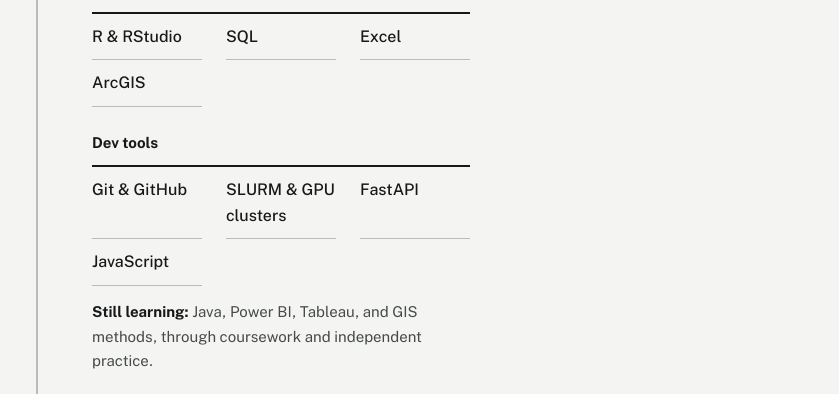
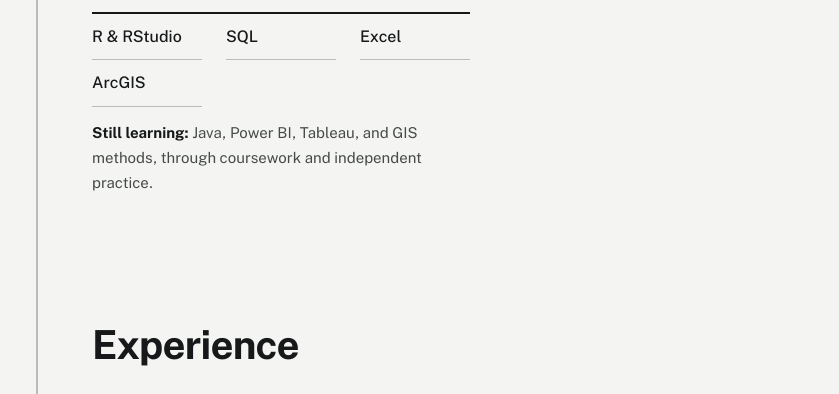
Before and after one commit to mtnnguyen/mtnnguyen.github.io, a plain HTML site: page index.html in a window 1280 px wide. Shown: the part 1068-1462 px from the top of the page, without its empty margins (408-1247 px from the left). Drawn offline with Linux system fonts and the light colour scheme.

Commit message:
Drop Dev tools group

```diff
--- a/index.html
+++ b/index.html
@@ -74,8 +74,6 @@
                 <ul><li>Python</li><li>pandas</li><li>scikit-learn</li><li>YOLO &amp; Roboflow</li><li>OpenCV</li><li>Weights &amp; Biases</li></ul>
                 <h3>Stats &amp; analysis</h3>
                 <ul><li>R &amp; RStudio</li><li>SQL</li><li>Excel</li><li>ArcGIS</li></ul>
-                <h3>Dev tools</h3>
-                <ul><li>Git &amp; GitHub</li><li>SLURM &amp; GPU clusters</li><li>FastAPI</li><li>JavaScript</li></ul>
                 <p><b>Still learning:</b> Java, Power BI, Tableau, and GIS methods, through coursework and independent practice.</p>
               </div>
             </div>
```
